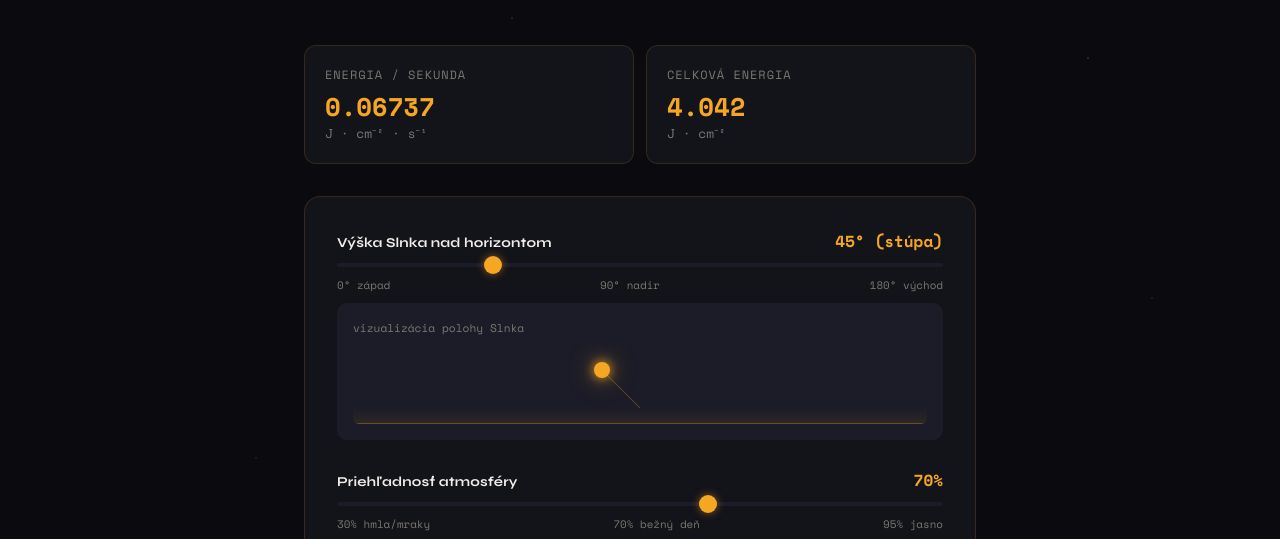
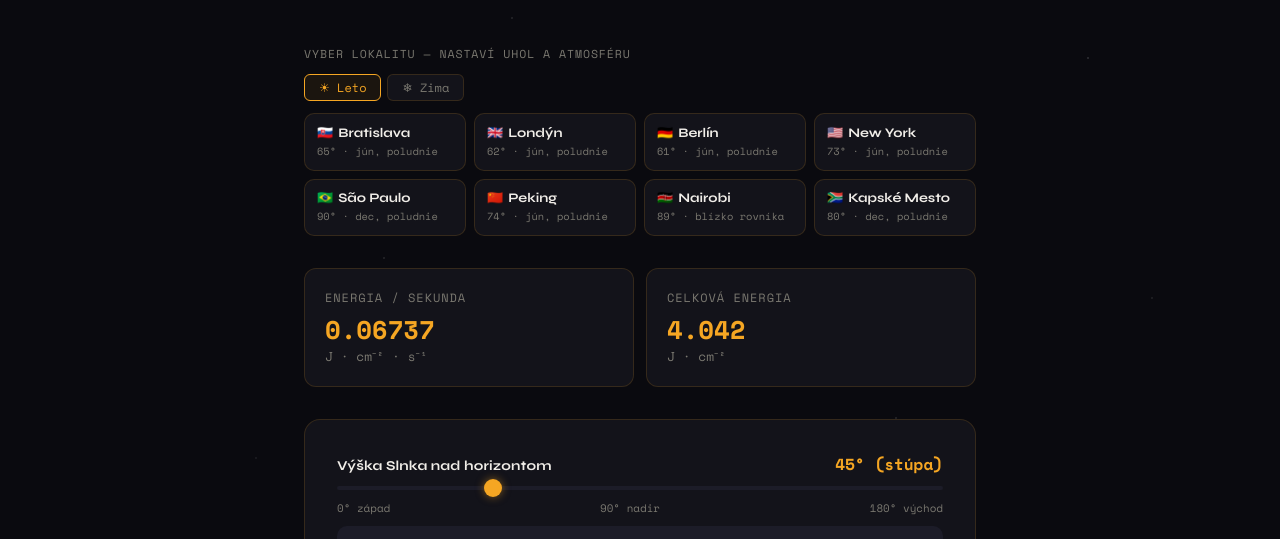
Before and after one commit to FrankyDoesThis/suneng-calc, a plain HTML site: page index.html in a window 1280 px wide. Shown: the part 222-761 px from the top of the page. Drawn offline with nearby package versions, Linux system fonts and the light colour scheme.

Commit message:
Update index.html

```diff
--- a/index.html
+++ b/index.html
@@ -376,10 +376,66 @@
     to { transform: rotate(360deg); }
   }
 
+  /* City presets */
+  .city-section {
+    margin-bottom: 2rem;
+    animation: fadeUp 0.8s 0.15s ease both;
+  }
+
+  .city-section-label {
+    font-size: 0.72rem;
+    color: var(--muted);
+    text-transform: uppercase;
+    letter-spacing: 0.08em;
+    font-family: 'Space Mono', monospace;
+    margin-bottom: 0.75rem;
+  }
+
+  .city-grid {
+    display: grid;
+    grid-template-columns: repeat(auto-fill, minmax(130px, 1fr));
+    gap: 8px;
+  }
+
+  .city-btn {
+    background: var(--surface);
+    border: 1px solid var(--border);
+    border-radius: 10px;
+    padding: 0.65rem 0.75rem;
+    cursor: pointer;
+    text-align: left;
+    transition: border-color 0.2s, background 0.2s;
+    color: var(--text);
+    font-family: 'Syne', sans-serif;
+  }
+
+  .city-btn:hover { border-color: rgba(245,166,35,0.4); background: var(--surface2); }
+  .city-btn.active { border-color: var(--sun); background: rgba(245,166,35,0.07); }
+
+  .city-name { font-size: 0.82rem; font-weight: 700; display: flex; align-items: center; gap: 5px; }
+  .city-flag { font-size: 13px; }
+  .city-meta { font-size: 0.65rem; color: var(--muted); font-family: 'Space Mono', monospace; margin-top: 3px; line-height: 1.5; }
+
+  .season-toggle { display: flex; gap: 6px; margin-bottom: 0.75rem; }
+
+  .season-btn {
+    background: var(--surface);
+    border: 1px solid var(--border);
+    border-radius: 6px;
+    padding: 4px 14px;
+    font-size: 0.75rem;
+    font-family: 'Space Mono', monospace;
+    color: var(--muted);
+    cursor: pointer;
+    transition: all 0.2s;
+  }
+  .season-btn.active { border-color: var(--sun); color: var(--sun); background: rgba(245,166,35,0.07); }
+
   @media (max-width: 500px) {
     .results { grid-template-columns: 1fr; }
     .info-grid { grid-template-columns: 1fr 1fr; }
     .calc-card { padding: 1.25rem; }
+    .city-grid { grid-template-columns: repeat(2, 1fr); }
   }
 </style>
 </head>
@@ -394,6 +450,15 @@
     <h1>Slnečná <span>energia</span></h1>
     <p class="subtitle">koľko joulov dopadne na 1 cm² povrchu</p>
   </header>
+
+  <div class="city-section">
+    <div class="city-section-label">Vyber lokalitu — nastaví uhol a atmosféru</div>
+    <div class="season-toggle">
+      <button class="season-btn active" id="btn-leto" onclick="setSeason('leto')">☀ Leto</button>
+      <button class="season-btn" id="btn-zima" onclick="setSeason('zima')">❄ Zima</button>
+    </div>
+    <div class="city-grid" id="city-grid"></div>
+  </div>
 
   <div class="results">
     <div class="result-card">
@@ -474,13 +539,65 @@
   <footer>
     <p>Vzorec: E = S₀ ÷ 10 000 × sin(α) × k × t</p>
     <p style="margin-top:6px">S₀ = 1361 W/m² &nbsp;|&nbsp; α = výška Slnka &nbsp;|&nbsp; k = atmosférický koeficient</p>
-    <p style="margin-top:6px">Who does this? Of cours Franky" </p>
   </footer>
 
 </div>
 
 <script>
-  // Build sun rays
+  // City data: [flag, name, lat, summerAngle, winterAngle, summerAtm, winterAtm, note]
+  const cities = [
+    { flag: '🇸🇰', name: 'Bratislava', lat: 48.1, summer: 65, winter: 18, atmS: 72, atmW: 55, noteS: 'jún, poludnie', noteW: 'dec, poludnie' },
+    { flag: '🇬🇧', name: 'Londýn',     lat: 51.5, summer: 62, winter: 15, atmS: 65, atmW: 50, noteS: 'jún, poludnie', noteW: 'dec, poludnie' },
+    { flag: '🇩🇪', name: 'Berlín',     lat: 52.5, summer: 61, winter: 14, atmS: 70, atmW: 52, noteS: 'jún, poludnie', noteW: 'dec, poludnie' },
+    { flag: '🇺🇸', name: 'New York',   lat: 40.7, summer: 73, winter: 26, atmS: 75, atmW: 65, noteS: 'jún, poludnie', noteW: 'dec, poludnie' },
+    { flag: '🇧🇷', name: 'São Paulo',  lat: -23.5, summer: 90, winter: 43, atmS: 78, atmW: 80, noteS: 'dec, poludnie', noteW: 'jún, poludnie' },
+    { flag: '🇨🇳', name: 'Peking',     lat: 39.9, summer: 74, winter: 27, atmS: 60, atmW: 55, noteS: 'jún, poludnie', noteW: 'dec, poludnie' },
+    { flag: '🇰🇪', name: 'Nairobi',    lat: -1.3, summer: 89, winter: 88, atmS: 85, atmW: 82, noteS: 'blízko rovníka', noteW: 'blízko rovníka' },
+    { flag: '🇿🇦', name: 'Kapské Mesto', lat: -33.9, summer: 80, winter: 33, atmS: 88, atmW: 72, noteS: 'dec, poludnie', noteW: 'jún, poludnie' },
+  ];
+
+  let currentSeason = 'leto';
+  let activeCity = null;
+
+  function setSeason(s) {
+    currentSeason = s;
+    document.getElementById('btn-leto').classList.toggle('active', s === 'leto');
+    document.getElementById('btn-zima').classList.toggle('active', s === 'zima');
+    if (activeCity !== null) applyCity(activeCity);
+    renderCities();
+  }
+
+  function applyCity(idx) {
+    activeCity = idx;
+    const c = cities[idx];
+    const angle = currentSeason === 'leto' ? c.summer : c.winter;
+    const atm   = currentSeason === 'leto' ? c.atmS   : c.atmW;
+    document.getElementById('angle').value = angle;
+    document.getElementById('atm').value   = atm;
+    calc();
+    renderCities();
+  }
+
+  function renderCities() {
+    const grid = document.getElementById('city-grid');
+    grid.innerHTML = '';
+    cities.forEach((c, i) => {
+      const angle = currentSeason === 'leto' ? c.summer : c.winter;
+      const note  = currentSeason === 'leto' ? c.noteS  : c.noteW;
+      const btn = document.createElement('button');
+      btn.className = 'city-btn' + (activeCity === i ? ' active' : '');
+      btn.innerHTML = `
+        <div class="city-name"><span class="city-flag">${c.flag}</span>${c.name}</div>
+        <div class="city-meta">${angle}° · ${note}</div>
+      `;
+      btn.onclick = () => applyCity(i);
+      grid.appendChild(btn);
+    });
+  }
+
+  renderCities();
+
+
   const raysEl = document.getElementById('rays');
   for (let i = 0; i < 8; i++) {
     const r = document.createElement('div');
```
